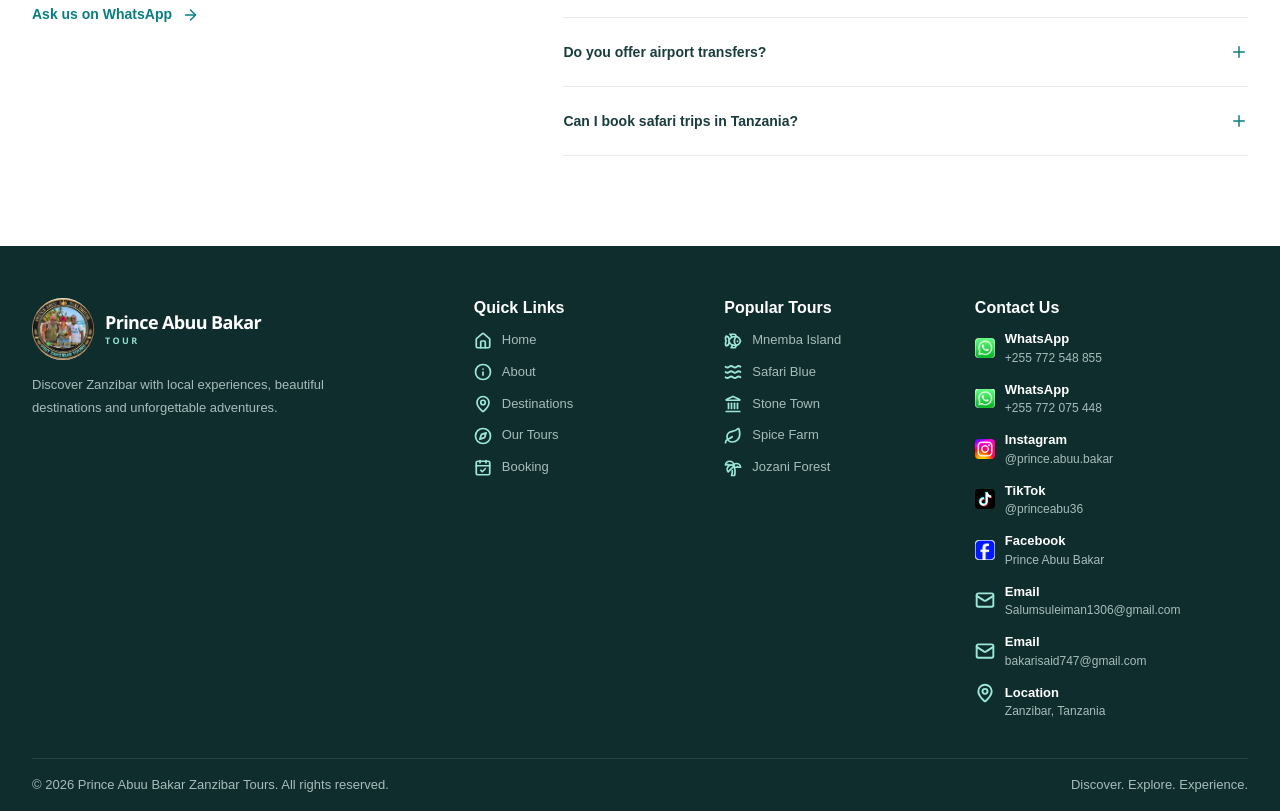
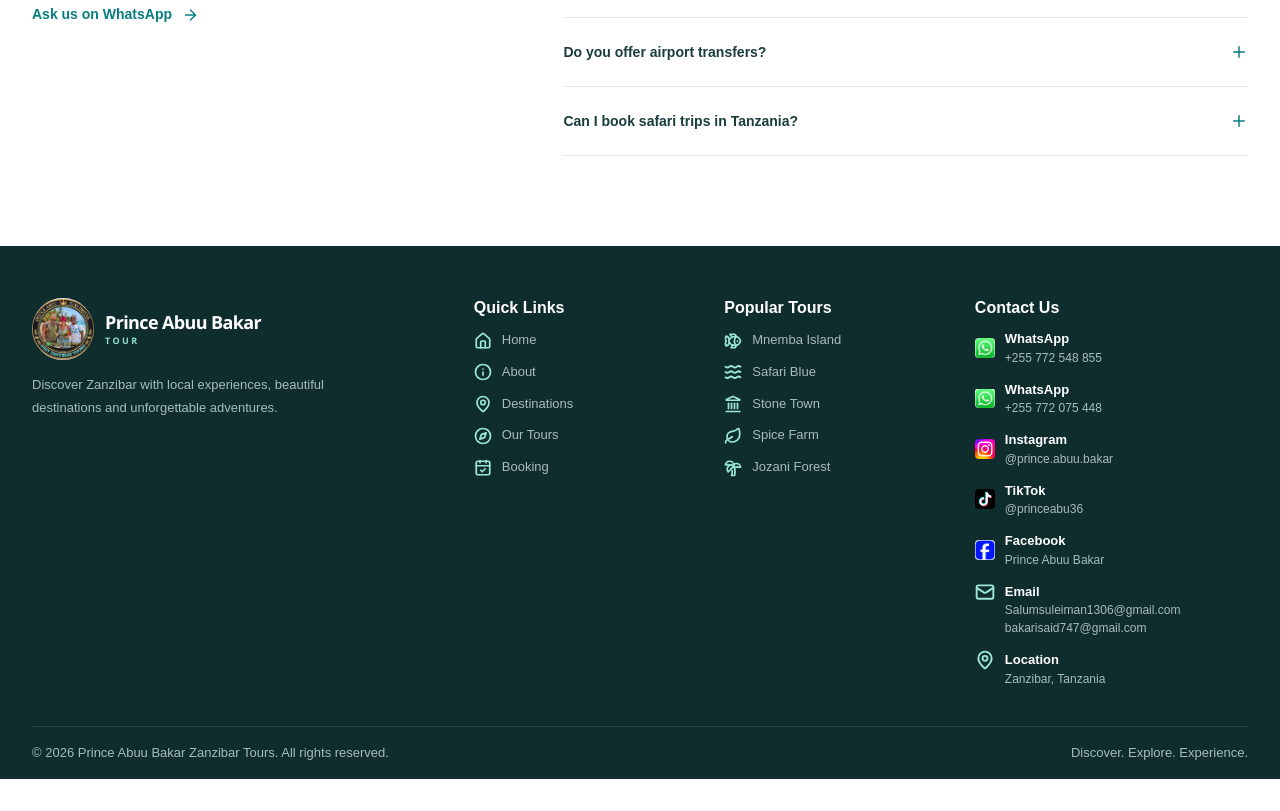
Before and after one commit to Ramde-dev/zanzibar-tourism, a plain HTML site: page about.html in a window 1280 px wide. Shown: the part 1902-2713 px from the top of the page. After the commit the page ends 2681 px from the top, so only its background shows below. Drawn offline with Linux system fonts and the light colour scheme.

Commit message:
Group footer email addresses under one label
Co-authored-by: Copilot <223556219+Copilot@users.noreply.github.com>

```diff
--- a/about.html
+++ b/about.html
@@ -487,21 +487,14 @@
                         </span>
                     </a>
 
-                    <a href="mailto:Salumsuleiman1306@gmail.com" class="footer-contact-item">
+                    <div class="footer-contact-item">
                         <i data-lucide="mail" aria-hidden="true"></i>
                         <span>
                             <strong>Email</strong>
-                            <small>Salumsuleiman1306@gmail.com</small>
+                            <a href="mailto:Salumsuleiman1306@gmail.com" class="footer-email-link"><small>Salumsuleiman1306@gmail.com</small></a>
+                            <a href="mailto:bakarisaid747@gmail.com" class="footer-email-link"><small>bakarisaid747@gmail.com</small></a>
                         </span>
-                    </a>
-
-                    <a href="mailto:bakarisaid747@gmail.com" class="footer-contact-item">
-                        <i data-lucide="mail" aria-hidden="true"></i>
-                        <span>
-                            <strong>Email</strong>
-                            <small>bakarisaid747@gmail.com</small>
-                        </span>
-                    </a>
+                    </div>
 
                     <div class="footer-contact-item footer-contact-location">
                         <i data-lucide="map-pin" aria-hidden="true"></i>
--- a/style.css
+++ b/style.css
@@ -1703,6 +1703,10 @@ p {
 .footer-contact-item span {
     flex: 1;
     min-width: 0;
+}
+
+.footer-contact-item .footer-email-link {
+    display: block;
 }
 
 .footer-contact-item strong,
```
Also changed, not shown: booking.html (+4 -11 lines), destinations.html (+4 -11 lines), gallery.html (+4 -11 lines), index.html (+4 -11 lines), tours.html (+4 -11 lines).
